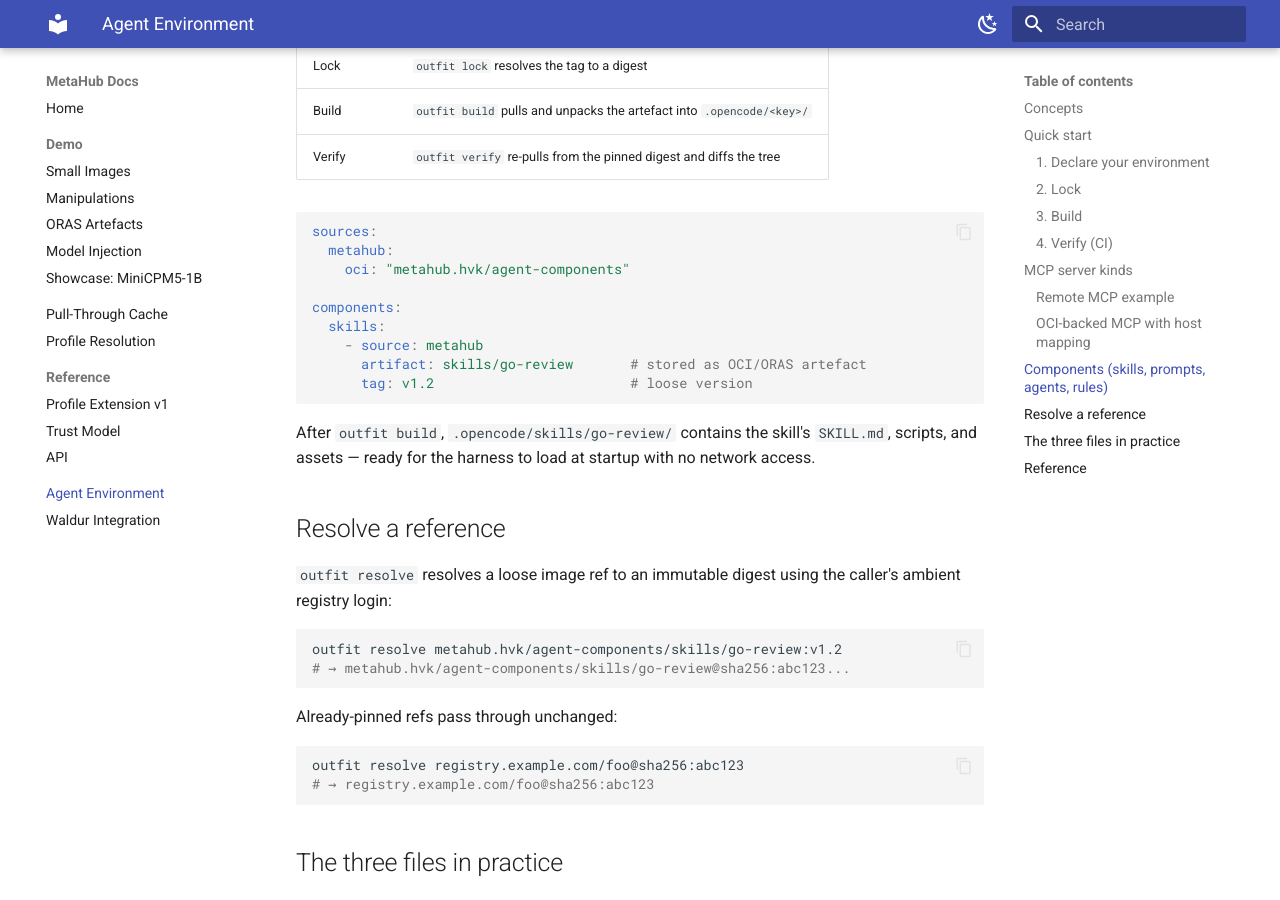
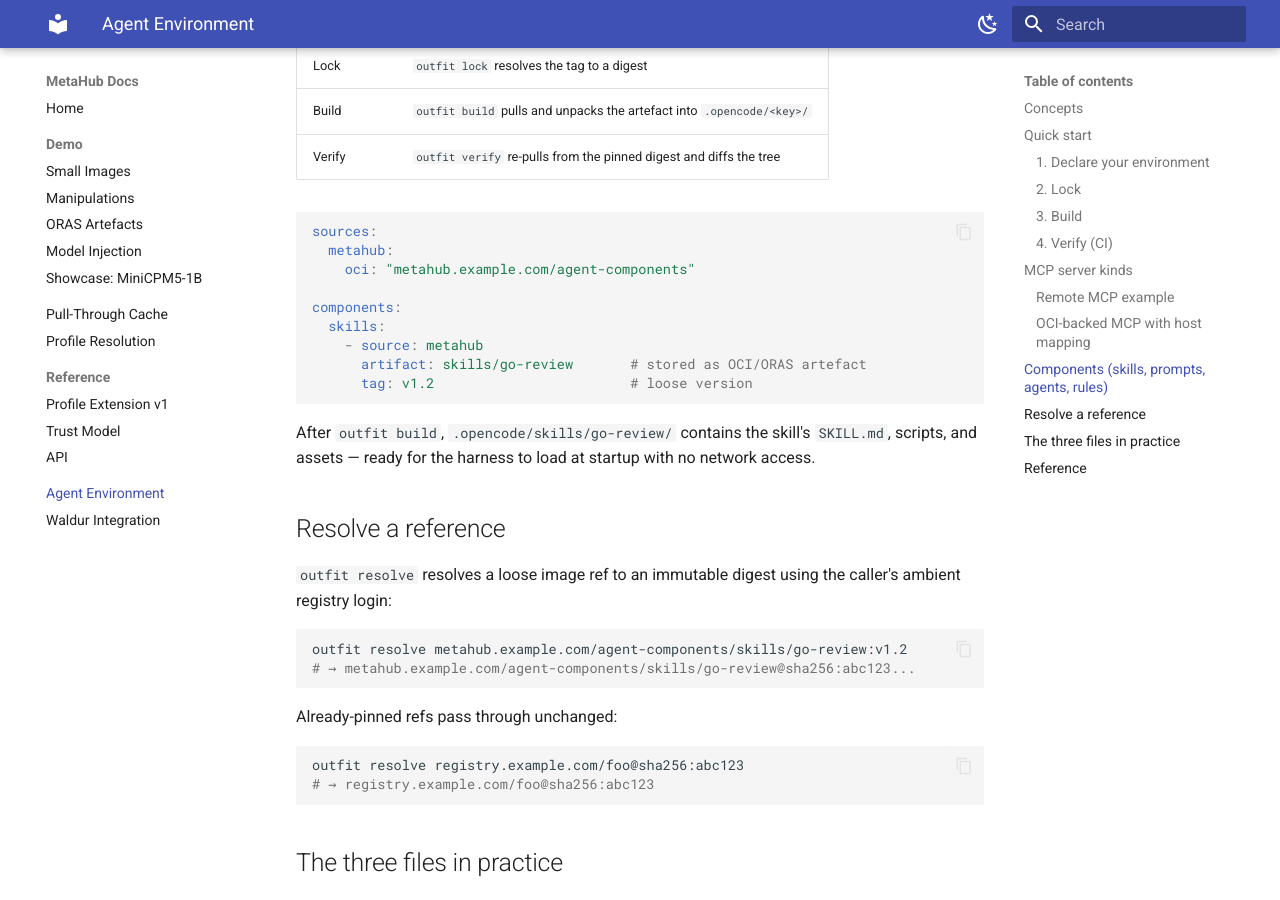
Before and after one commit to MetaHub-Registry/metahub-docs, an MkDocs documentation site: the page built from docs/outfitter.md, in a window 1280 px wide and 900 px high, scrolled down 5744 px. Built offline with MkDocs 1.6.1 and Material for MkDocs 9.7.7, drawn with Linux system fonts in a browser that asks for light colours; some of the changed text lies outside the part shown.

Commit message:
chore: remove remaining internal build tooling and widen the publication checks
- drop the GitLab CI and GoCD files still tracked
- ignore them and the other excluded paths so they cannot be re-added
- run gitleaks against history instead of the working tree
- metahub-docs: replace the internal domain in the docs with the public one

Signed-off-by: Christian Kniep <christian@qnib.org>

````diff
--- a/docs/outfitter.md
+++ b/docs/outfitter.md
@@ -56,7 +56,7 @@ targets: ["opencode"]          # render to OpenCode
 
 sources:
   metahub:                     # an OCI registry of agent components
-    oci: "metahub.hvk/agent-components"
+    oci: "metahub.example.com/agent-components"
 
 components:
   mcp:
@@ -105,7 +105,7 @@ This produces `agent.compose.lock`:
   "components": {
     "skills/go-review": {
       "source": "metahub",
-      "ref": "metahub.hvk/agent-components/skills/go-review@sha256:def456..."
+      "ref": "metahub.example.com/agent-components/skills/go-review@sha256:def456..."
     }
   }
 }
@@ -331,7 +331,7 @@ mirrors MCP servers:
 ```yaml
 sources:
   metahub:
-    oci: "metahub.hvk/agent-components"
+    oci: "metahub.example.com/agent-components"
 
 components:
   skills:
@@ -350,8 +350,8 @@ with no network access.
 caller's ambient registry login:
 
 ```bash
-outfit resolve metahub.hvk/agent-components/skills/go-review:v1.2
-# → metahub.hvk/agent-components/skills/go-review@sha256:abc123...
+outfit resolve metahub.example.com/agent-components/skills/go-review:v1.2
+# → metahub.example.com/agent-components/skills/go-review@sha256:abc123...
 ```
 
 Already-pinned refs pass through unchanged:
````
Also changed, not shown: README.md (+1 -1 lines), 2 other files.
